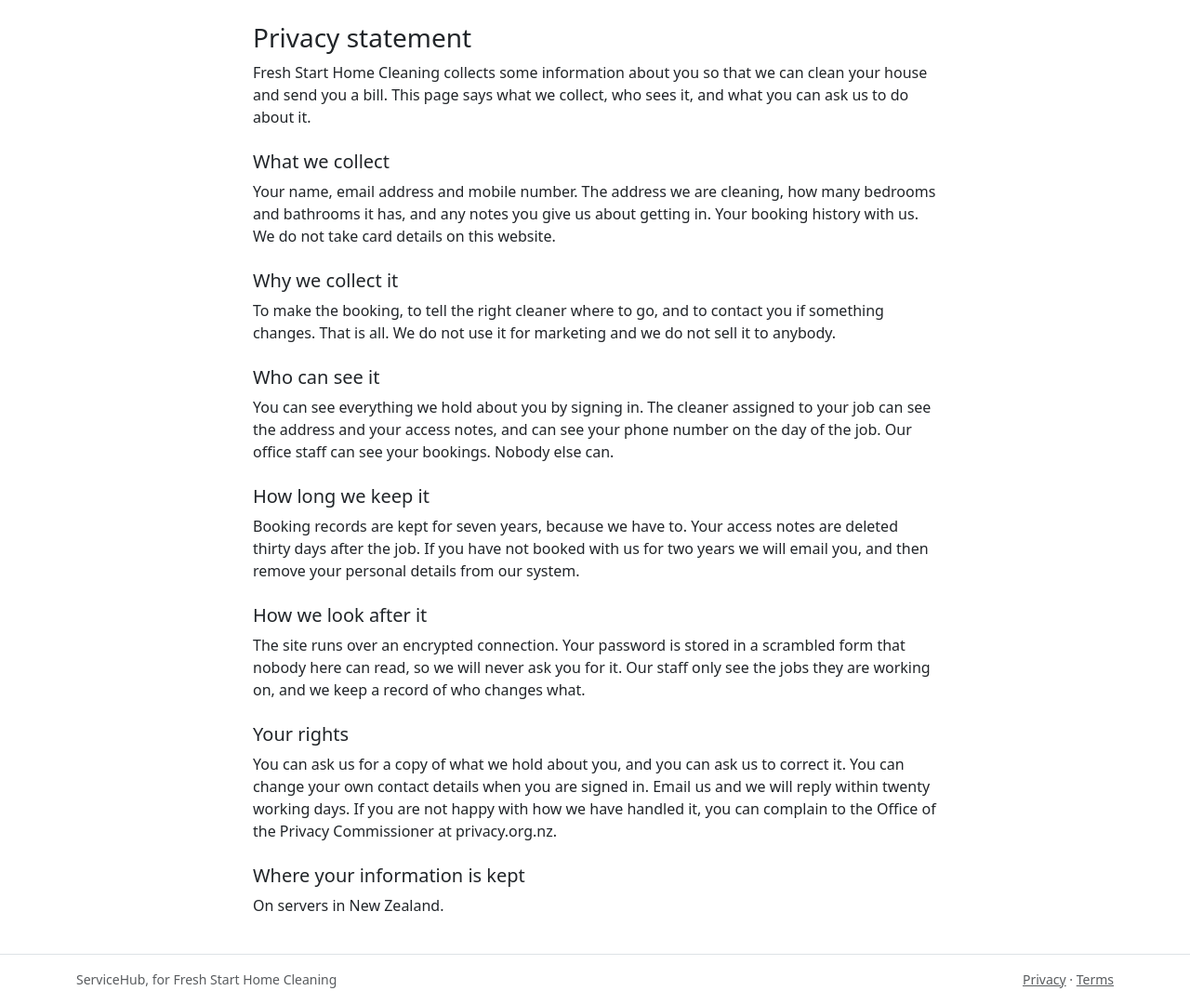
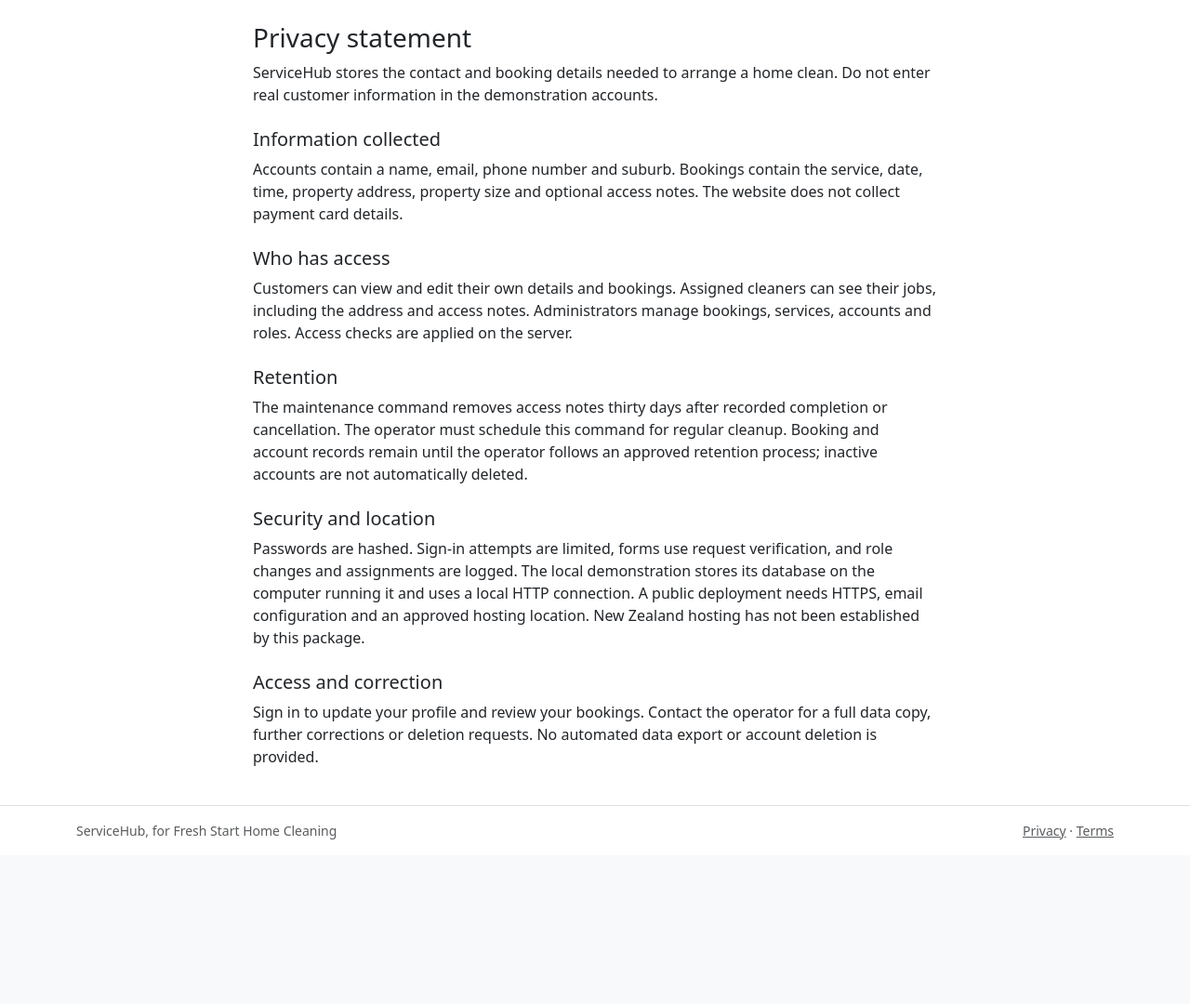
Before and after one commit to team-servicehub-it6006/servicehub-it6006, a Django app: page /privacy/ in a window 1280 px wide. Shown: the part 56-1136 px from the top of the page at 93% size. After the commit the page ends 959 px from the top, so only its background shows below. Run offline with Django 5.2, Linux system fonts and the light colour scheme; some libraries are stand-ins or nearby versions.

Commit message:
Align privacy and access-note statements with implemented behavior

```diff
--- a/templates/core/privacy.html
+++ b/templates/core/privacy.html
@@ -3,41 +3,16 @@
 {% block content %}
 <div class="row justify-content-center"><div class="col-lg-8">
 <h1 class="h3">Privacy statement</h1>
-<p>Fresh Start Home Cleaning collects some information about you so that we can clean your house
-   and send you a bill. This page says what we collect, who sees it, and what you can ask us to
-   do about it.</p>
-
-<h2 class="h5 mt-4">What we collect</h2>
-<p>Your name, email address and mobile number. The address we are cleaning, how many bedrooms
-   and bathrooms it has, and any notes you give us about getting in. Your booking history with
-   us. We do not take card details on this website.</p>
-
-<h2 class="h5 mt-4">Why we collect it</h2>
-<p>To make the booking, to tell the right cleaner where to go, and to contact you if something
-   changes. That is all. We do not use it for marketing and we do not sell it to anybody.</p>
-
-<h2 class="h5 mt-4">Who can see it</h2>
-<p>You can see everything we hold about you by signing in. The cleaner assigned to your job can
-   see the address and your access notes, and can see your phone number on the day of the job.
-   Our office staff can see your bookings. Nobody else can.</p>
-
-<h2 class="h5 mt-4">How long we keep it</h2>
-<p>Booking records are kept for seven years, because we have to. Your access notes are deleted
-   thirty days after the job. If you have not booked with us for two years we will email you,
-   and then remove your personal details from our system.</p>
-
-<h2 class="h5 mt-4">How we look after it</h2>
-<p>The site runs over an encrypted connection. Your password is stored in a scrambled form that
-   nobody here can read, so we will never ask you for it. Our staff only see the jobs they are
-   working on, and we keep a record of who changes what.</p>
-
-<h2 class="h5 mt-4">Your rights</h2>
-<p>You can ask us for a copy of what we hold about you, and you can ask us to correct it. You
-   can change your own contact details when you are signed in. Email us and we will reply within
-   twenty working days. If you are not happy with how we have handled it, you can complain to
-   the Office of the Privacy Commissioner at privacy.org.nz.</p>
-
-<h2 class="h5 mt-4">Where your information is kept</h2>
-<p>On servers in New Zealand.</p>
+<p>ServiceHub stores the contact and booking details needed to arrange a home clean. Do not enter real customer information in the demonstration accounts.</p>
+<h2 class="h5 mt-4">Information collected</h2>
+<p>Accounts contain a name, email, phone number and suburb. Bookings contain the service, date, time, property address, property size and optional access notes. The website does not collect payment card details.</p>
+<h2 class="h5 mt-4">Who has access</h2>
+<p>Customers can view and edit their own details and bookings. Assigned cleaners can see their jobs, including the address and access notes. Administrators manage bookings, services, accounts and roles. Access checks are applied on the server.</p>
+<h2 class="h5 mt-4">Retention</h2>
+<p>The maintenance command removes access notes thirty days after recorded completion or cancellation. The operator must schedule this command for regular cleanup. Booking and account records remain until the operator follows an approved retention process; inactive accounts are not automatically deleted.</p>
+<h2 class="h5 mt-4">Security and location</h2>
+<p>Passwords are hashed. Sign-in attempts are limited, forms use request verification, and role changes and assignments are logged. The local demonstration stores its database on the computer running it and uses a local HTTP connection. A public deployment needs HTTPS, email configuration and an approved hosting location. New Zealand hosting has not been established by this package.</p>
+<h2 class="h5 mt-4">Access and correction</h2>
+<p>Sign in to update your profile and review your bookings. Contact the operator for a full data copy, further corrections or deletion requests. No automated data export or account deletion is provided.</p>
 </div></div>
 {% endblock %}
--- a/templates/core/terms.html
+++ b/templates/core/terms.html
@@ -17,7 +17,7 @@
    cleaner has started, contact the office.</p>
 <h2 class="h5 mt-4">Access</h2>
 <p>If you give us access notes, you are telling us it is safe and lawful for us to enter the
-   property that way. We delete those notes thirty days after the job.</p>
+   property that way. The operator must run the maintenance command to clear those notes thirty days after recorded completion or cancellation.</p>
 <h2 class="h5 mt-4">Our liability</h2>
 <p>Nothing here limits your rights under the Consumer Guarantees Act 1993.</p>
 </div></div>
```
